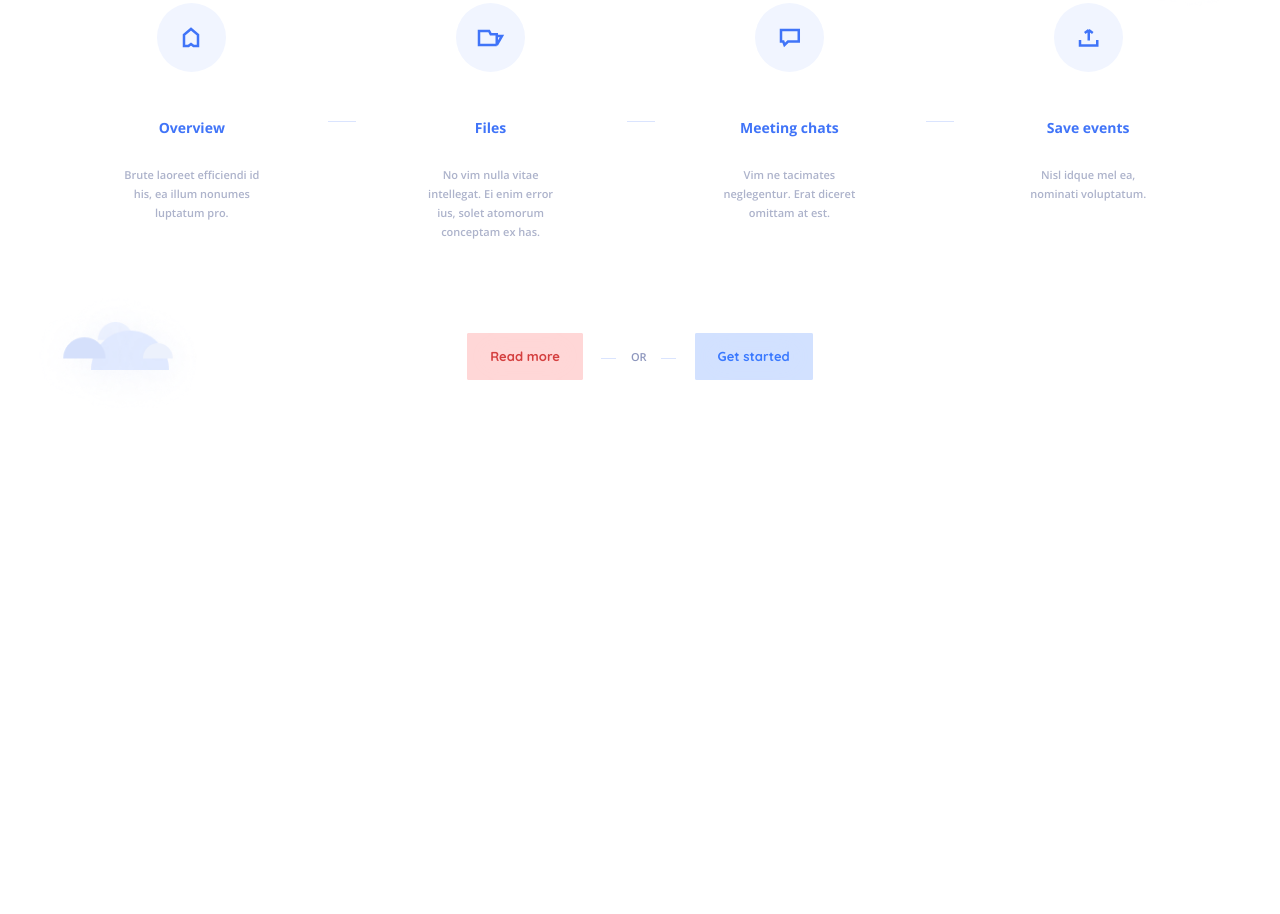
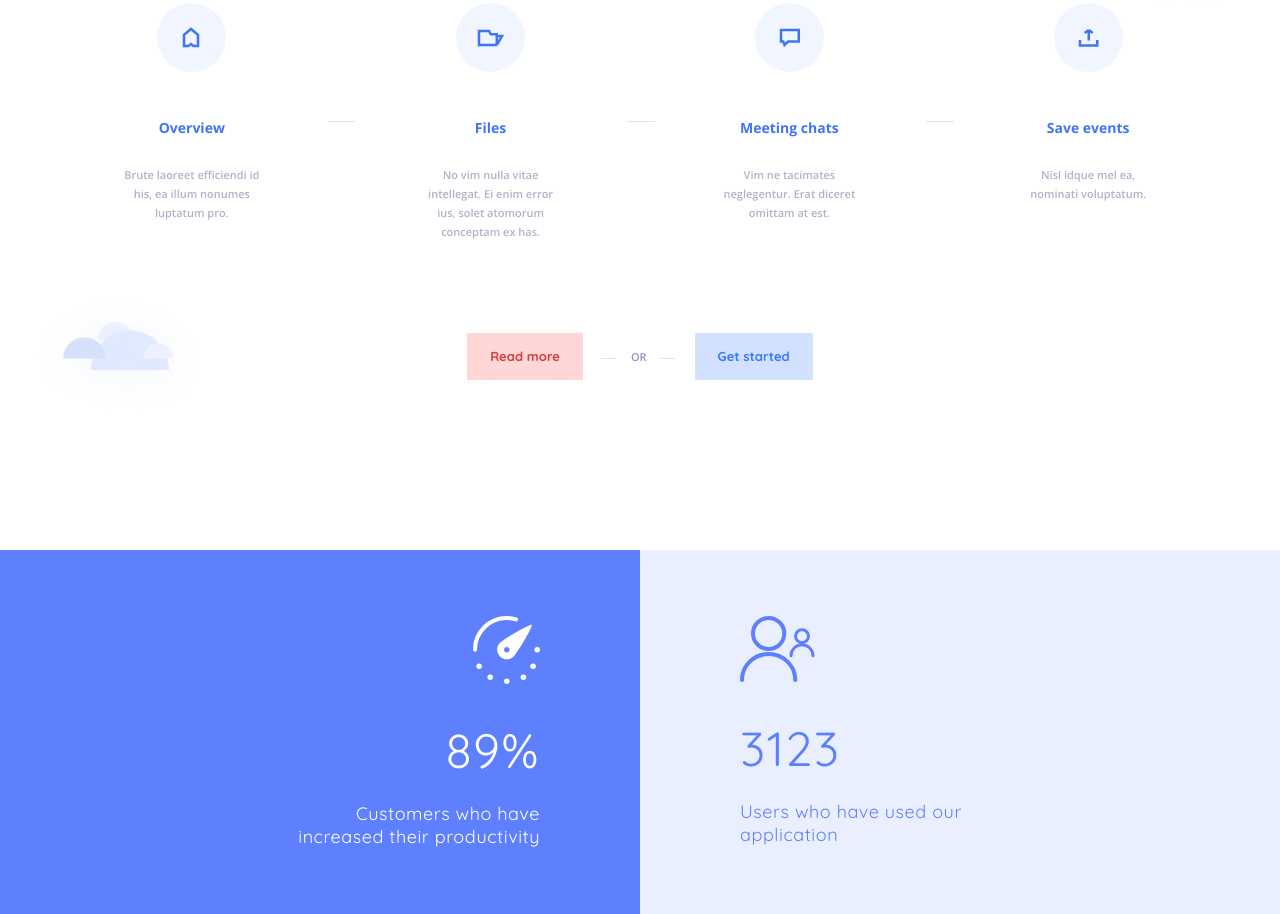
Before and after one commit to Faitsumaru/ProductivitySite-Layout, a plain HTML site: page index.html in a window 1280 px wide. Shown: the part 2122-3036 px from the top of the page. Before the commit the page ends 2672 px from the top, so only its background shows below. Drawn offline with nearby package versions, Linux system fonts and the light colour scheme; files whose address does not match are found by name.

Commit message:
4 block <statistics> is done

```diff
--- a/css/style.css
+++ b/css/style.css
@@ -478,3 +478,50 @@ h2 {
 .about__buttons-box p:after {
     right: 70%;
 }
+
+/*4 block*/
+.statistics {
+    display: flex;
+}
+.stats__customers {
+    background-color: #5E80FF;
+    text-align: right;
+    width: 50%;
+    color: #fff;
+}
+.stats__users {
+    background-color: #E9EFFF;
+    text-align: left;
+    width: 50%;
+    color: #5E80FF;
+}
+.stats__customers-inner {
+    padding: 66px 90px 66px 0;
+}
+.stats__users-inner {
+    padding: 66px 0 66px 90px;
+}
+.stats__img {
+    padding-bottom: 15px;
+}
+.stats__title {
+    padding-bottom: 10px;
+    font-family: 'Quicksand';
+    font-weight: 400;
+    font-size: 48px;
+    line-height: 83px;
+    letter-spacing: 0.03em;
+}
+.stats__subtext {
+    font-family: 'Quicksand';
+    font-size: 18px;
+    line-height: 23px;
+    letter-spacing: 0.03em;
+    max-width: 260px;
+}
+.stats__customers-inner .stats__subtext {
+    margin-left: auto;
+}
+.stats__users-inner .stats__subtext {
+    margin-right: auto;
+}
--- a/index.html
+++ b/index.html
@@ -239,6 +239,33 @@
             </div>
         </div>
 
+        <!--4 block-->
+        <div class="statistics">
+            <div class="stats__customers">
+                <div class="container">
+                    <div class="stats__customers-inner">
+                        <img src="images/stats-1.svg" alt="#" class="stats__img">
+                        <h3 class="stats__title">89%</h3>
+                        <p class="stats__subtext">
+                            Customers who have increased their productivity
+                        </p>
+                    </div>
+                </div>
+            </div>
+
+            <div class="stats__users">
+                <div class="container">
+                    <div class="stats__users-inner">
+                        <img src="images/stats-2.svg" alt="#" class="stats__img">
+                        <h3 class="stats__title">3123</h3>
+                        <p class="stats__subtext">
+                            Users who have used our application
+                        </p>
+                    </div>
+                </div>
+            </div>
+        </div>
+
     </main>
 
 
```
Also changed, not shown: images/stats-1.svg (added), images/stats-2.svg (added).
